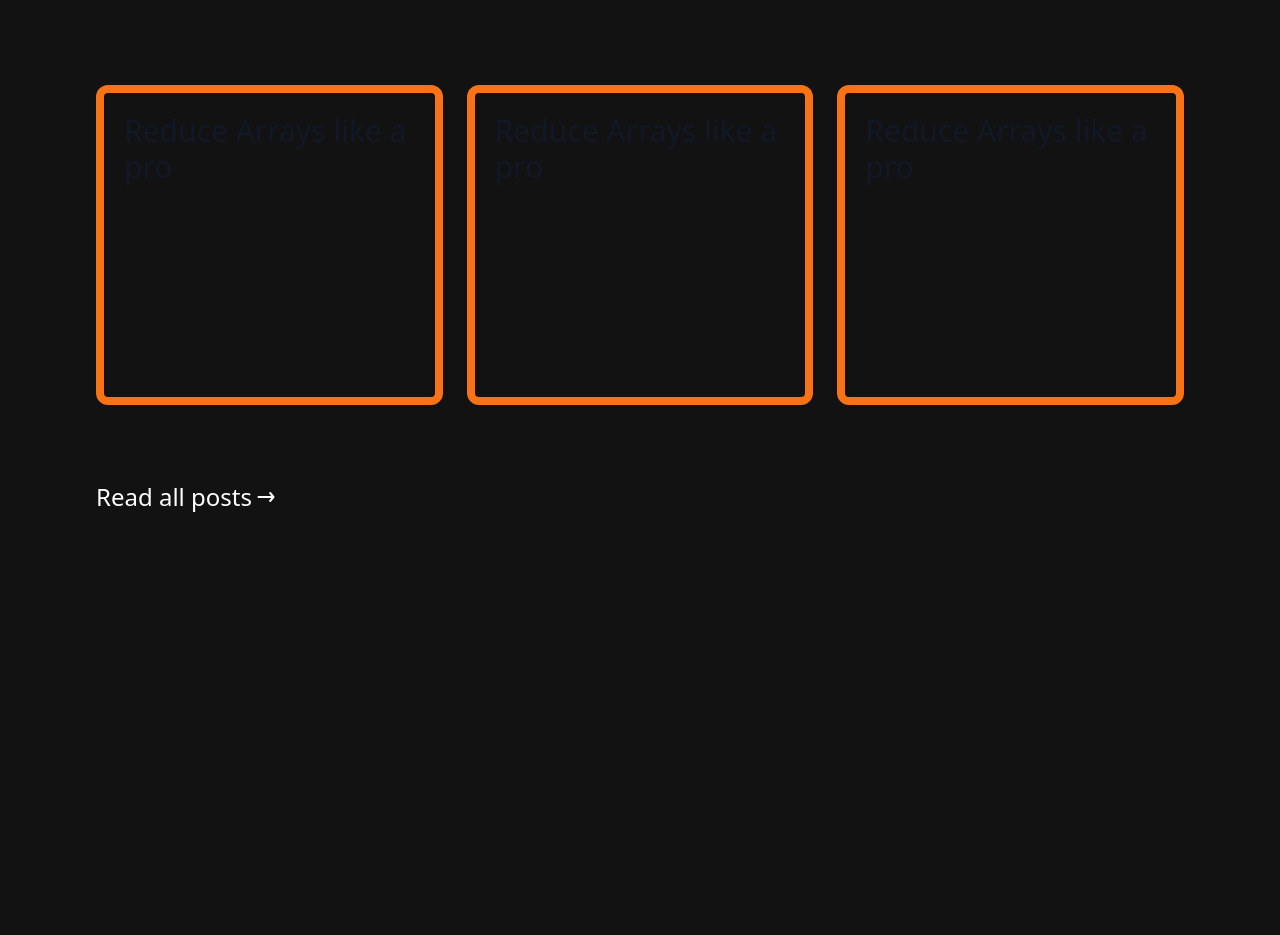
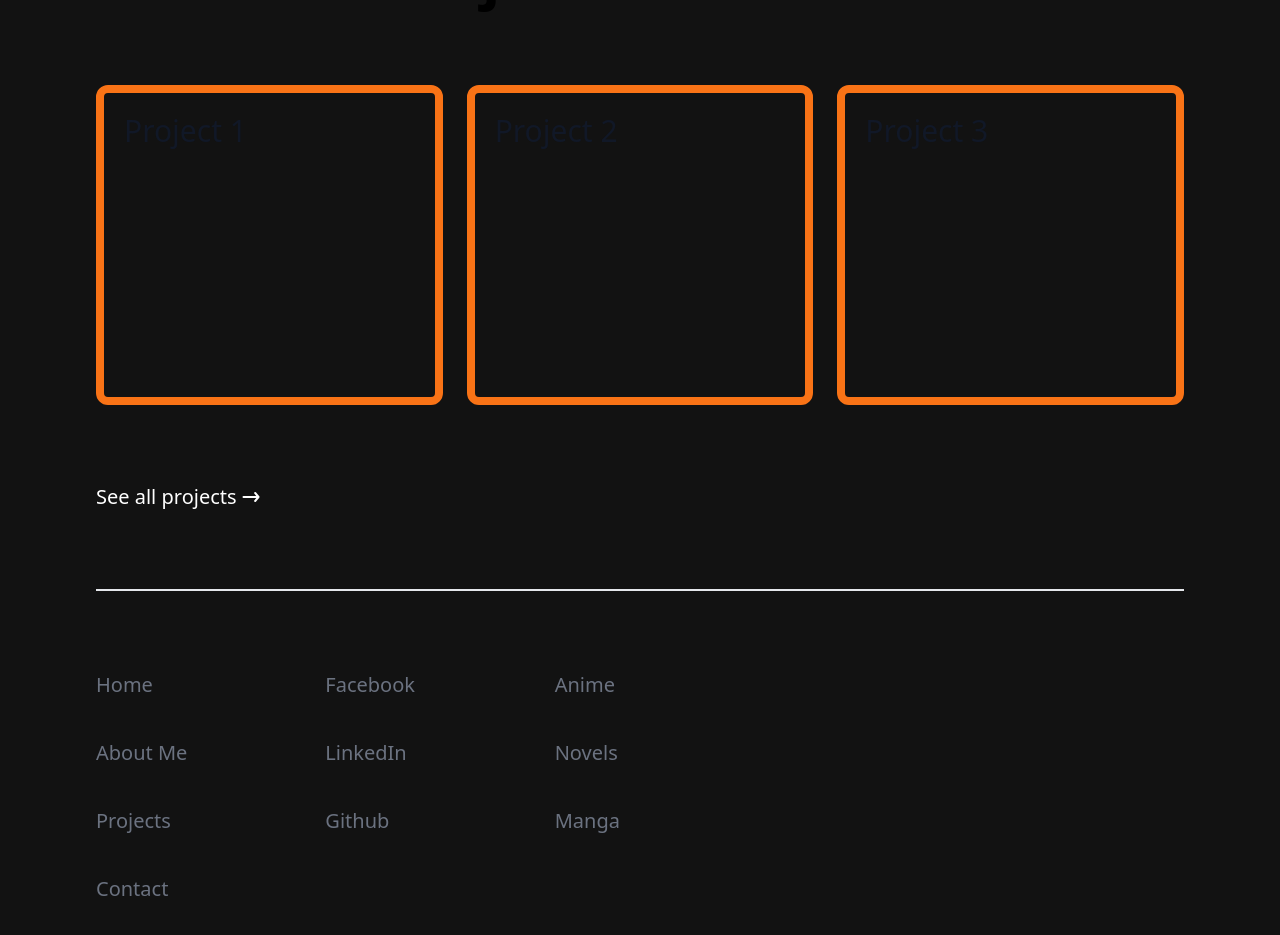
Before and after one commit to JadeLoplop/jade-portfolio, a Vue app: page /#/ in a window 1280 px wide. Shown: the part 615-1550 px from the top of the page. Before the commit the page ends 1128 px from the top, so only its background shows below. Built offline with nearby package versions, Linux system fonts and the light colour scheme.

Commit message:
:zap: Add Footer section

```diff
--- a/src/App.vue
+++ b/src/App.vue
@@ -2,13 +2,15 @@
   <div class="mx-auto max-w-6xl px-2 sm:px-6 lg:px-8">
 
     <Navigator />
-    <router-view></router-view>
+      <router-view></router-view>
+    <Footer />
 
   </div>
 </template>
 
 <script setup>
   import Navigator from './components/Navigator.vue'
+  import Footer from './components/Footer.vue'
 
   // This starter template is using Vue 3 experimental <script setup> SFCs
   // Check out https://github.com/vuejs/rfcs/blob/script-setup-2/active-rfcs/0000-script-setup.md
--- a/src/components/FeaturedPost.vue
+++ b/src/components/FeaturedPost.vue
@@ -1,6 +1,6 @@
 <template>
     <div>
-        <h1 class="text-2xl font-bold text-black dark:text-white md:text-6xl">Featured Posts</h1>
+        <h1 class="text-2xl font-bold text-black dark:text-white md:text-6xl">Featured Project</h1>
 
         <div class="py-20 ">
             <section class="flex md:h-80 w-full flex-col gap-6 md:flex-row ">
@@ -8,7 +8,7 @@
                     <div class="flex h-full flex-col justify-between rounded-lg  p-4">
                         <div class="flex flex-col justify-between md:flex-row h-full">
                             <h4 class="mb-6 w-full text-lg font-medium text-gray-900 dark:text-gray-100 md:text-3xl">
-                                Reduce Arrays like a pro
+                                Project 1
                             </h4>
                         </div>
                         <div>
@@ -19,7 +19,7 @@
                     <div class="flex h-full flex-col justify-between rounded-lg  p-4">
                         <div class="flex flex-col justify-between md:flex-row h-full">
                             <h4 class="mb-6 w-full text-lg font-medium text-gray-900 dark:text-gray-100 md:text-3xl">
-                                Reduce Arrays like a pro
+                                Project 2
                             </h4>
                         </div>
                         <div>
@@ -30,7 +30,7 @@
                     <div class="flex h-full flex-col justify-between rounded-lg  p-4">
                         <div class="flex flex-col justify-between md:flex-row h-full">
                             <h4 class="mb-6 w-full text-lg font-medium text-gray-900 dark:text-gray-100 md:text-3xl">
-                                Reduce Arrays like a pro
+                                Project 3
                             </h4>
                         </div>
                         <div>
@@ -40,12 +40,13 @@
             </section>
         </div>
 
-        <a class="flex h-6 items-center rounded-lg md:text-2xl transition-all hover:underline hover:decoration-orange-500 hover:decoration-4"
-            href="/blog">Read all posts<svg xmlns="http://www.w3.org/2000/svg" fill="none" viewBox="0 0 24 24"
+        <router-link class="flex h-6 items-center rounded-lg md:text-xl transition-all hover:underline hover:decoration-orange-500 hover:decoration-4"
+            to="/projects">See all projects<svg xmlns="http://www.w3.org/2000/svg" fill="none" viewBox="0 0 24 24"
                 class="ml-1 h-6 w-6">
                 <path stroke="currentColor" stroke-linecap="round" stroke-linejoin="round" stroke-width="2"
                     d="M17.5 12h-15m11.667-4l3.333 4-3.333-4zm3.333 4l-3.333 4 3.333-4z"></path>
-            </svg></a>
+            </svg>
+        </router-link>
 
 
     </div>
--- /dev/null
+++ b/src/components/Footer.vue
@@ -0,0 +1,72 @@
+<template>
+    <div class="pt-20 sm:pt-30 pb-8 mt-20 border-t-2 border-primary-light dark:border-secondary-dark">
+        <div class="grid w-full max-w-2xl grid-cols-1 gap-4 sm:grid-cols-3">
+            <div class="flex flex-col items-start space-y-10">
+                <router-link v-for="item in navigation" :key="item.path" :to="item.path"
+                    class="text-gray-500 transition-colors md:text-xl hover:text-gray-600 dark:text-gray-400 dark:hover:text-gray-200/80">
+                    {{ item.name }}
+                </router-link>
+            </div>
+            <div class="flex flex-col items-start space-y-4">
+                <div class="flex flex-col items-start space-y-10">
+                    <a v-for="item in socmed" :key="item.path" :href="item.path" target="_blank"
+                        class="text-gray-500 transition-colors md:text-xl hover:text-gray-600 dark:text-gray-400 dark:hover:text-gray-200/80">
+                        {{ item.name }}
+                    </a>
+                </div>
+            </div>
+            <div class="flex flex-col items-start space-y-4">
+                <div class="flex flex-col items-start space-y-10">
+                    <router-link v-for="item in entertainment" :key="item.path" :to="item.path"
+                        class="text-gray-500 transition-colors md:text-xl hover:text-gray-600 dark:text-gray-400 dark:hover:text-gray-200/80">
+                        {{ item.name }}
+                    </router-link>
+                </div>
+            </div>
+
+        </div>
+    </div>
+</template>
+
+<script setup>
+    import {
+        useRouter
+    } from 'vue-router'
+
+    const router = useRouter();
+
+    const navigation = router.options.routes;
+
+    const socmed = [{
+            'path': 'https://www.facebook.com/bryanjade.loplop/',
+            'name': 'Facebook',
+        },
+        {
+            'path': 'https://www.linkedin.com/in/bryan-jade-loplop-8721a21a0/',
+            'name': 'LinkedIn',
+        },
+        {
+            'path': 'https://github.com/JadeLoplop',
+            'name': 'Github',
+        },
+    ];
+
+
+    const entertainment = [{
+            'path': '/anime',
+            'name': 'Anime',
+        },
+        {
+            'path': '/novels',
+            'name': 'Novels',
+        },
+        {
+            'path': '/manga',
+            'name': 'Manga',
+        },
+    ];
+</script>
+
+<style>
+
+</style>
```
